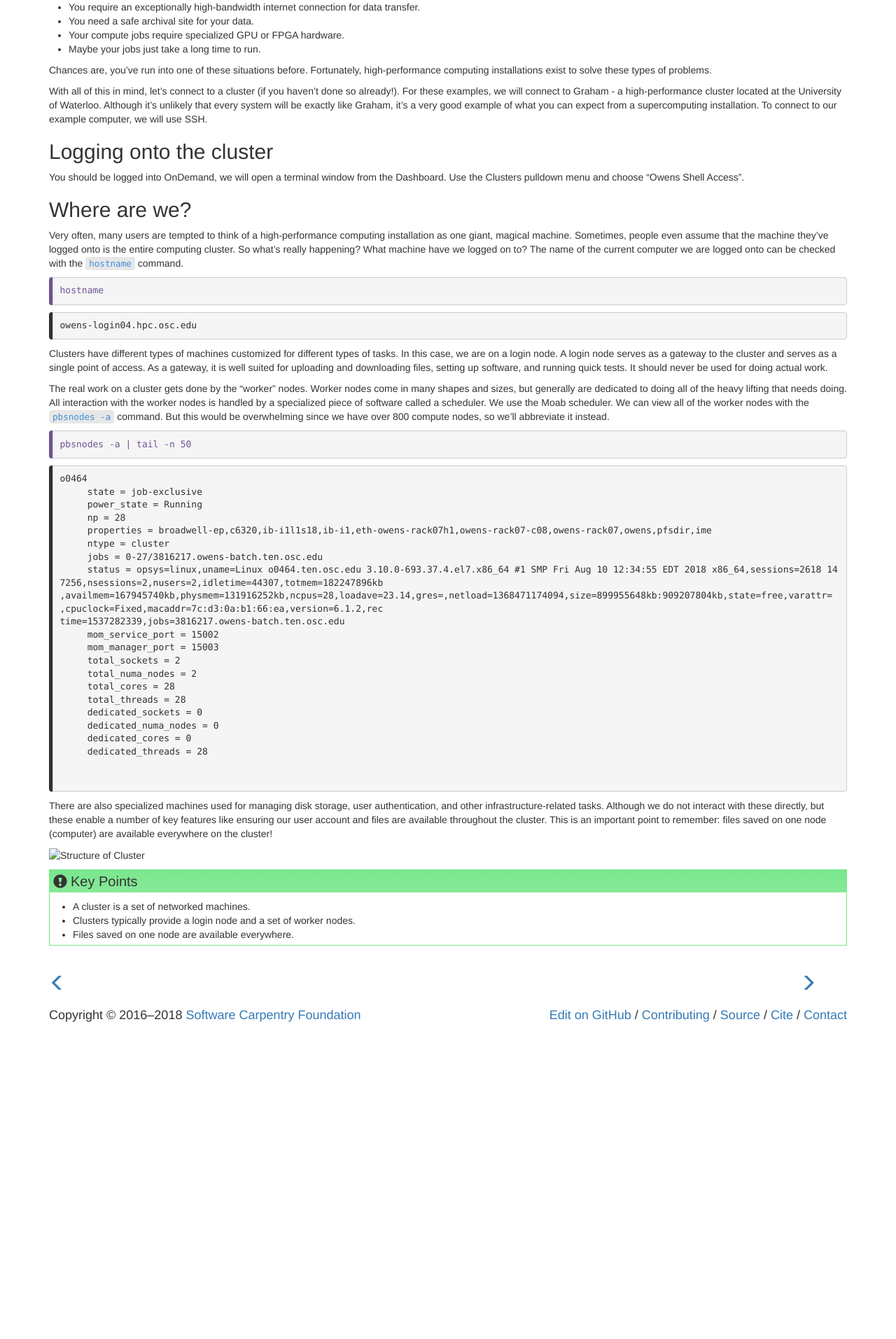
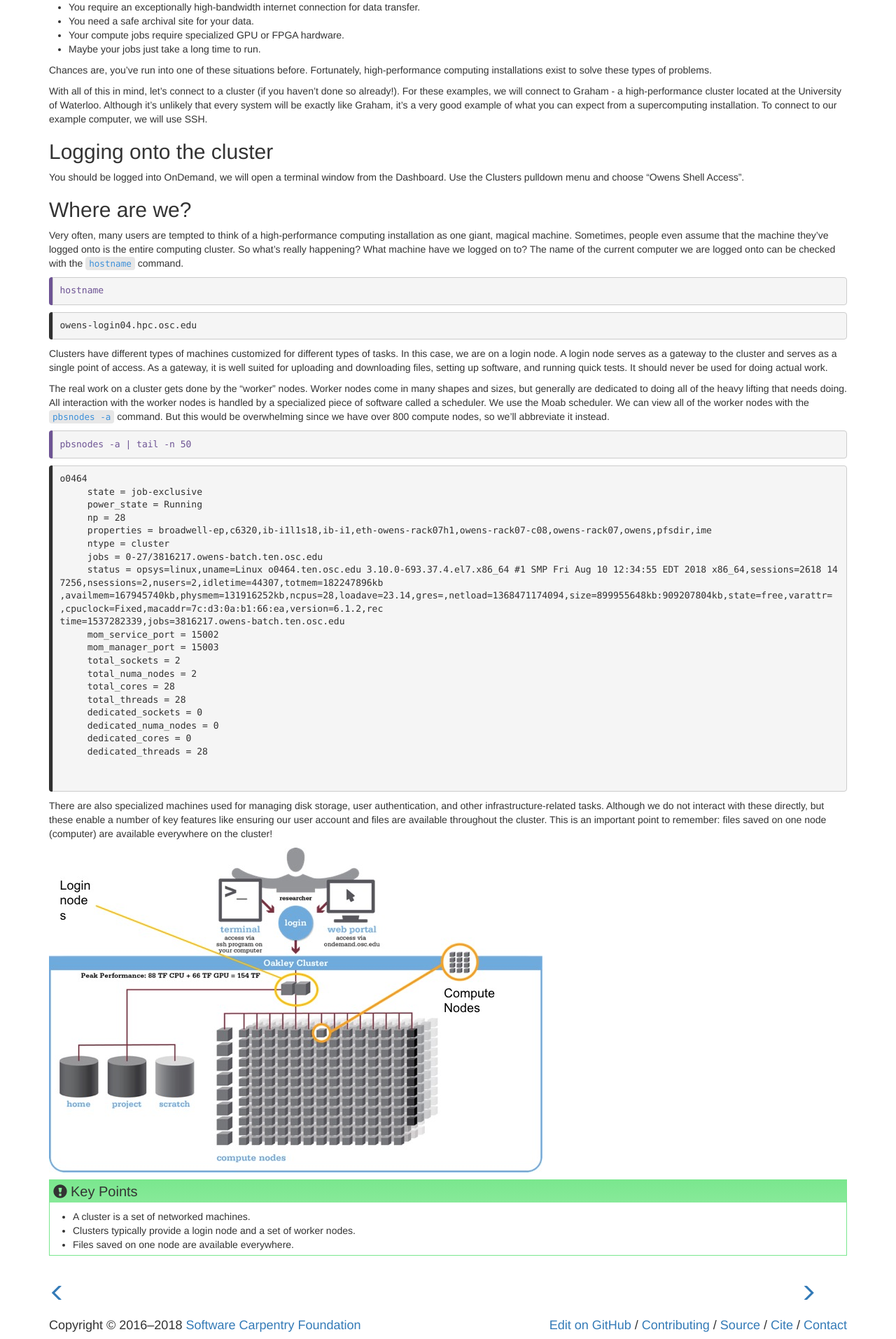
Before and after one commit to khill42/OSC_IntroHPC, a Jekyll site: the page built from _episodes/11-cluster.md, in a window 1280 px wide. Shown: the part 1050-2963 px from the top of the page at 70% size. Built offline with Jekyll 4.4.1, drawn with Linux system fonts in a browser that asks for light colours; before the commit the page ends 2521 px from its top, so only the background shows below that.

Commit message:
Update 11-cluster.md

```diff
--- a/_episodes/11-cluster.md
+++ b/_episodes/11-cluster.md
@@ -123,4 +123,4 @@ but these enable a number of key features like ensuring our user account and fil
 This is an important point to remember:
 files saved on one node (computer) are available everywhere on the cluster!
 
-![Structure of Cluster](OSC_IntroHPC/files/cluster_login.jpg)
+![Structure of Cluster](../files/cluster_login.jpg)
```
